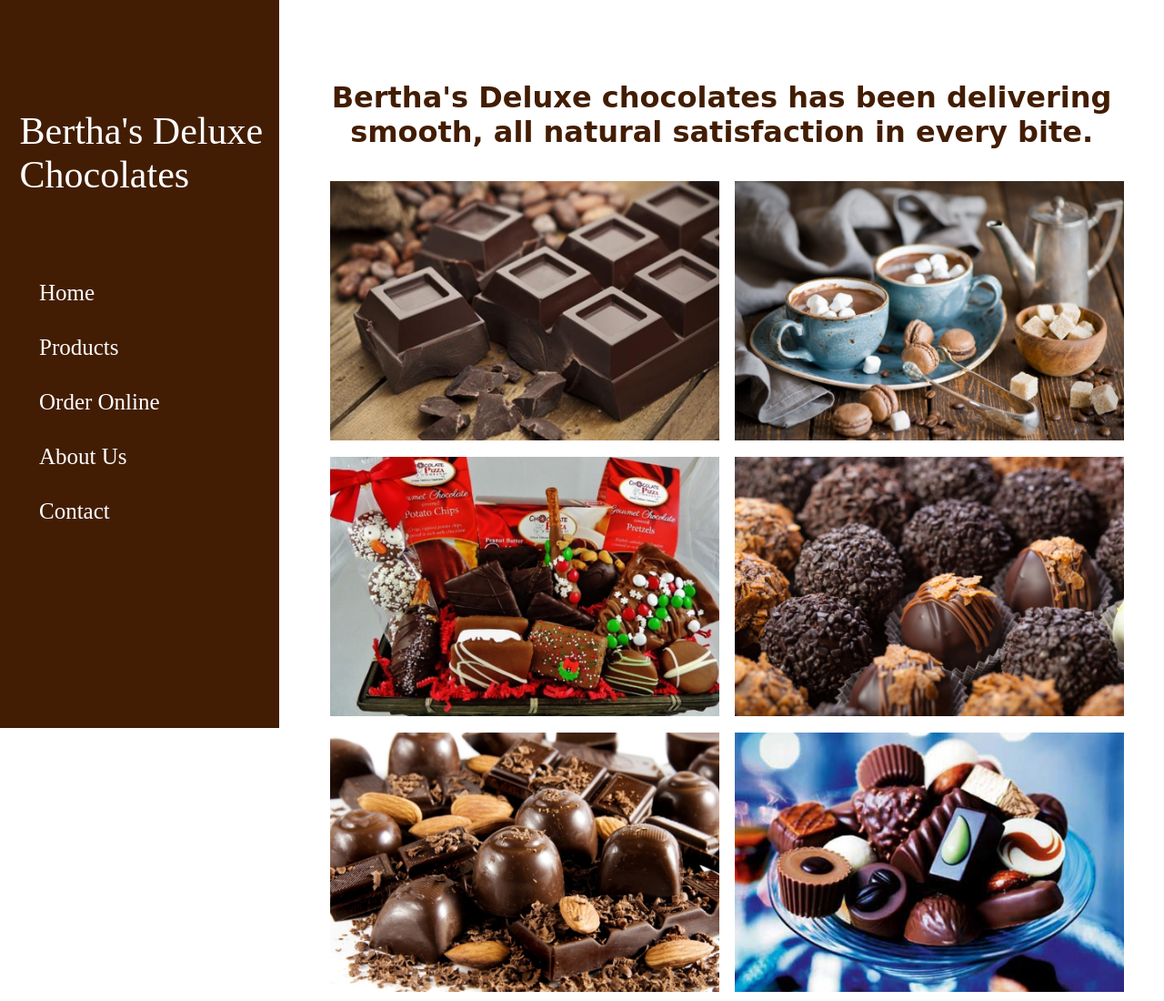
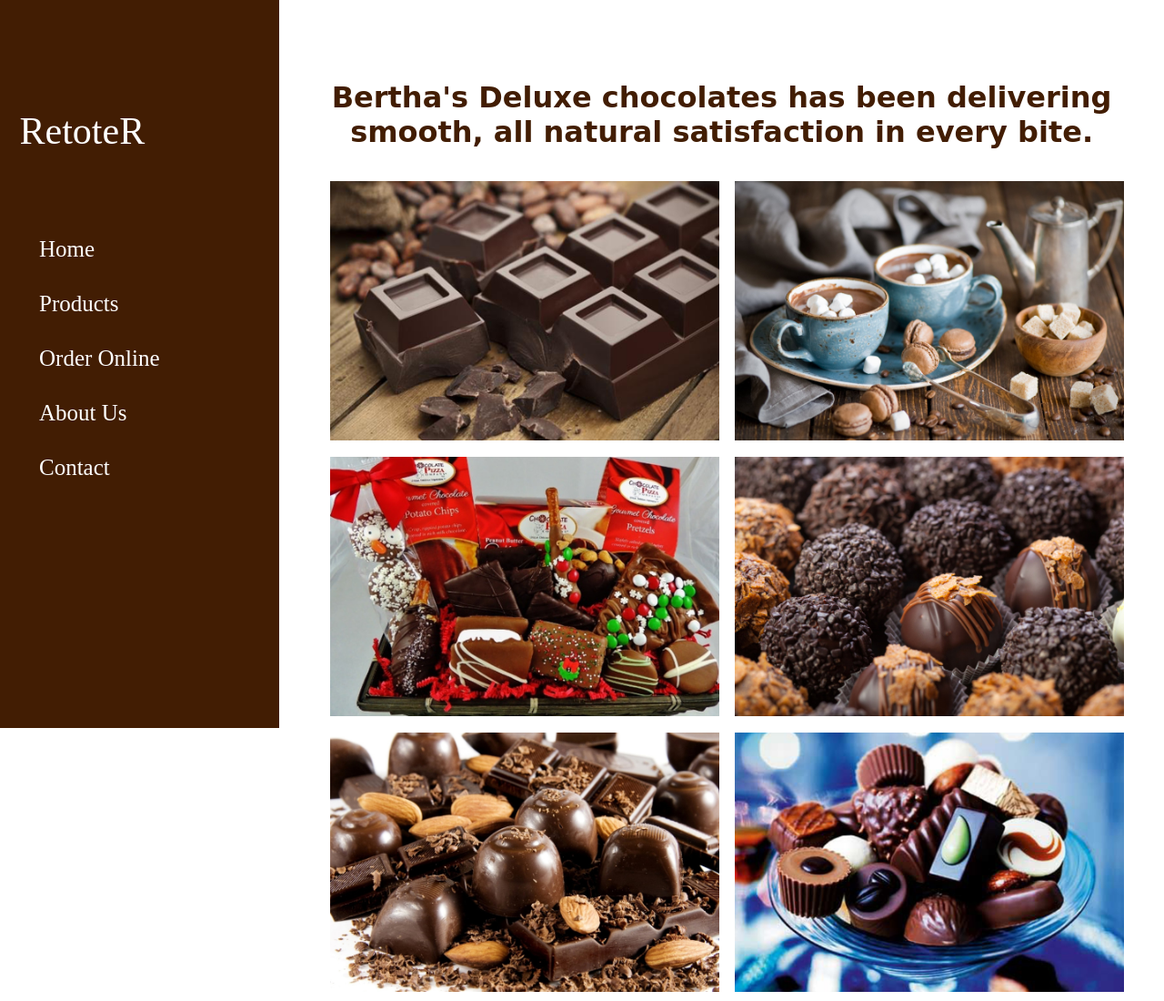
Before and after one commit to Arzoo9/RetoteR, a plain HTML site: page index.html in a window 1280 px wide. Shown: the top 1100 px of the page at 91% size. Drawn offline with Linux system fonts and the light colour scheme.

Commit message:
Title Change

```diff
--- a/index.html
+++ b/index.html
@@ -6,7 +6,7 @@
          Fall 2017
     -->
     <head>
-    	        <title>Bertha's Deluxe Chocolates</title>
+    	        <title>RetoteR</title>
         <link rel="icon" type="image/png" href="logo.png"/>
         <link rel = "stylesheet"
               type = "text/css"
@@ -14,7 +14,7 @@
     </head>
     <body>
     	<header>
-    		<div id="CompanyName">Bertha's Deluxe Chocolates</div>
+    		<div id="CompanyName">RetoteR</div>
         <a href="index.html"><div class="Menulist">Home</div></a>
         <a href="products.html"><div class="Menulist">Products</div></a>
         <a href="orderonline.html"><div class="Menulist">Order Online</div></a>
```
